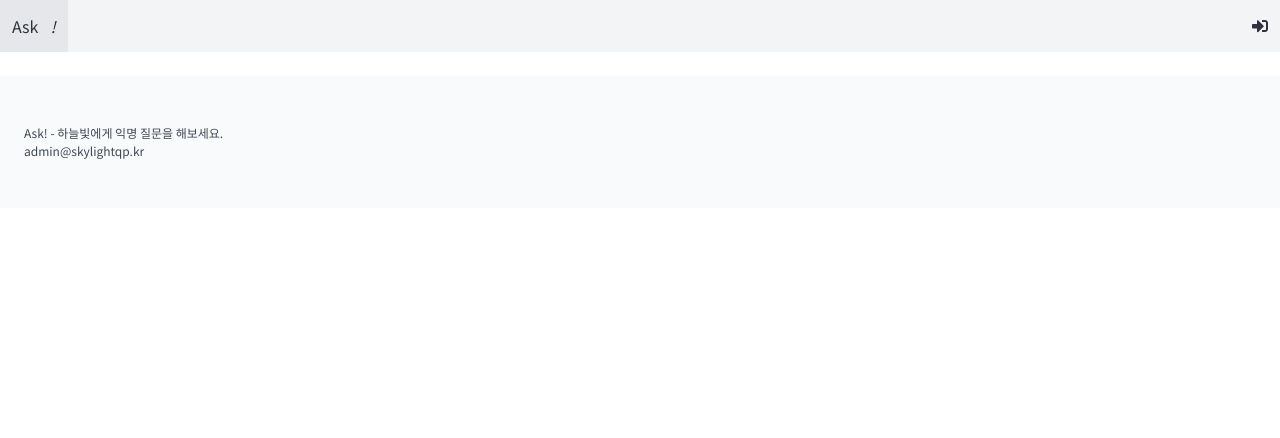
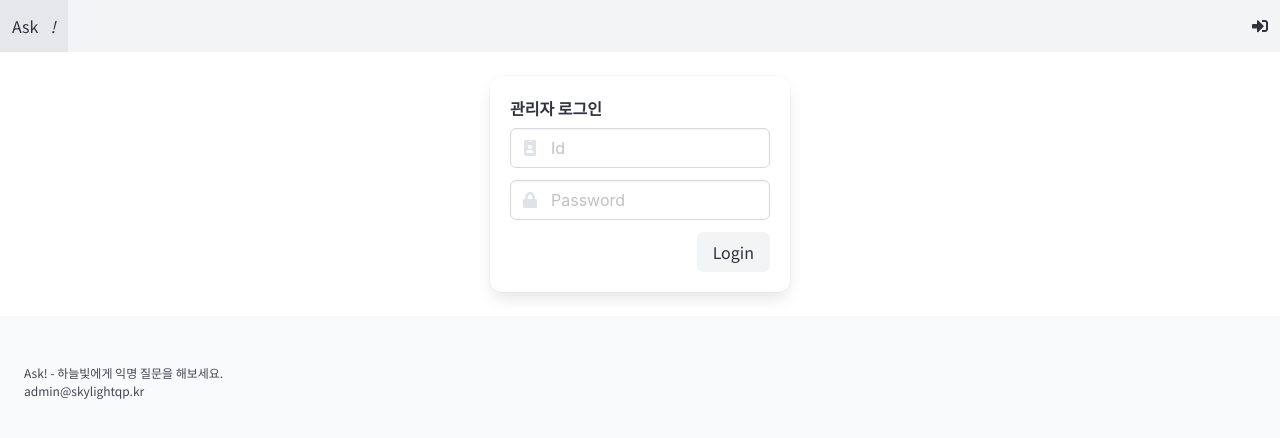
Before and after one commit to SkyLightQP/Ask, a Nuxt app: page /login in a window 1280 px wide. Shown: the top 438 px of the page. Built offline with nearby package versions, Linux system fonts and the light colour scheme.

Commit message:
로그인 페이지 추가

```diff
--- a/src/components/NavigationBar.vue
+++ b/src/components/NavigationBar.vue
@@ -1,7 +1,7 @@
 <template>
     <nav class="navbar is-light" role="navigation">
         <div class="navbar-brand">
-            <a class="navbar-item" href="#">
+            <a class="navbar-item" href="/">
                 Ask<i>!</i>
             </a>
 
@@ -17,9 +17,9 @@
             </div>
 
             <div class="navbar-end">
-                <a class="navbar-item">
+                <nuxt-link class="navbar-item" to="login">
                     <i class="fas fa-sign-in-alt"></i>
-                </a>
+                </nuxt-link>
             </div>
         </div>
     </nav>
--- /dev/null
+++ b/src/pages/login.vue
@@ -0,0 +1,44 @@
+<template>
+    <div class="container">
+        <br>
+        <div id="login" class="box">
+            <label class="label">관리자 로그인</label>
+            <div class="field">
+                <p class="control has-icons-left has-icons-right">
+                    <input class="input" type="email" placeholder="Id">
+                    <span class="icon is-small is-left">
+                    <i class="fas fa-id-badge"></i>
+                </span>
+                </p>
+            </div>
+
+            <div class="field">
+                <p class="control has-icons-left">
+                    <input class="input" type="password" placeholder="Password">
+                    <span class="icon is-small is-left">
+                    <i class="fas fa-lock"></i>
+                </span>
+                </p>
+            </div>
+
+            <div class="field is-grouped is-grouped-right">
+                <p class="control">
+                    <button class="button is-light">Login</button>
+                </p>
+            </div>
+        </div>
+    </div>
+</template>
+
+<script>
+    export default {
+        name: "login"
+    }
+</script>
+
+<style lang="scss">
+    #login {
+        width: 300px;
+        margin: auto;
+    }
+</style>
```
